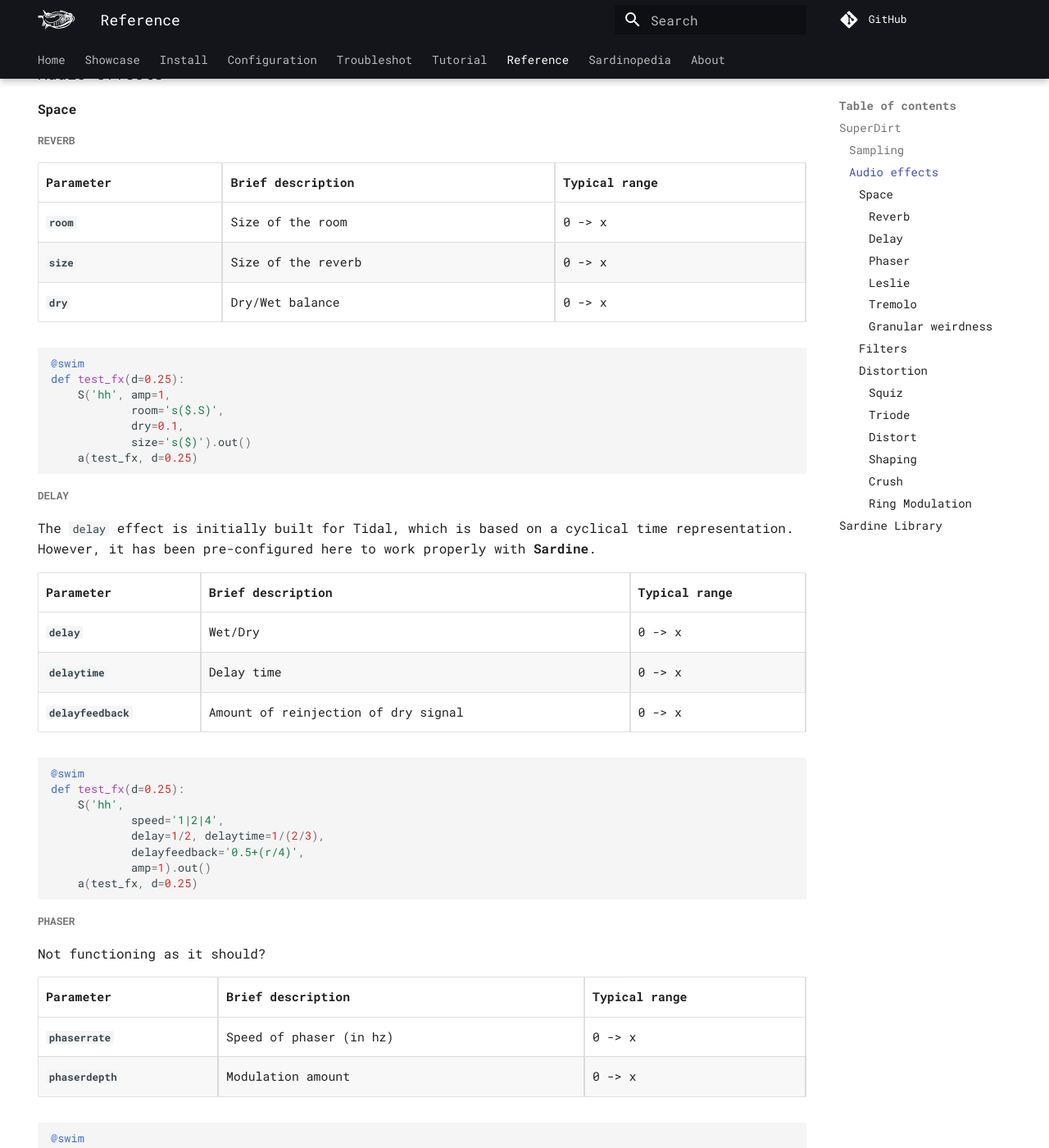
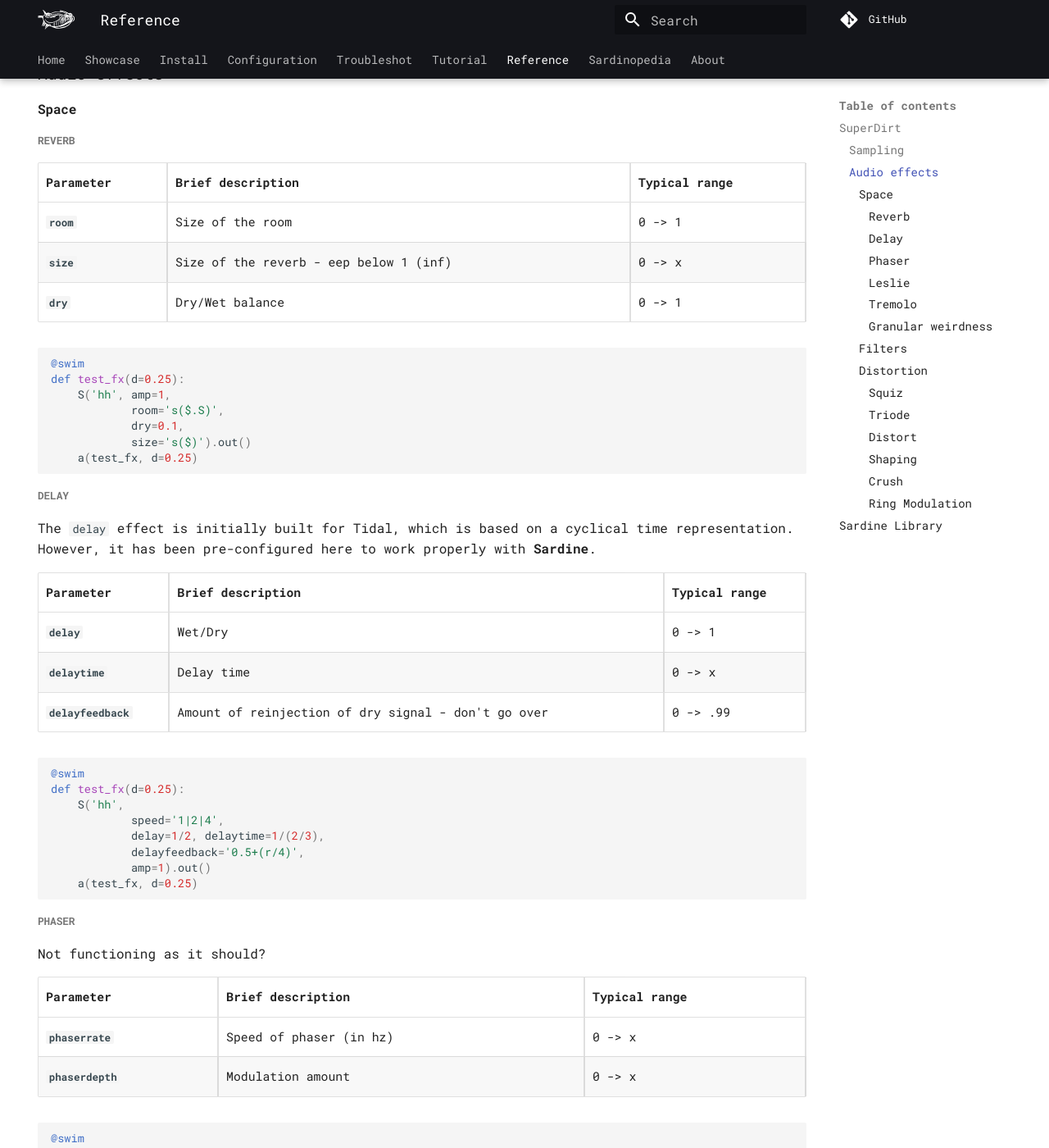
Before and after one commit to EmmaleeBonderud0325/sardine, an MkDocs documentation site: the page built from docs/reference.md, in a window 1280 px wide and 1400 px high, scrolled down 1530 px. Shown: the whole window at 82% size. Built offline with MkDocs 1.6.1 and Material for MkDocs 9.7.7, drawn with Linux system fonts in a browser that asks for light colours; comment, search, counter and statistics services are not loaded; some of the changed text lies outside the part shown.

Commit message:
edits to SD effects settings
Changed some values in typical ranges

````diff
--- a/docs/reference.md
+++ b/docs/reference.md
@@ -87,9 +87,9 @@ th, td {
 
 | Parameter         | Brief description                                          | Typical range|
 |-------------------|------------------------------------------------------------|--------------|
-|**`room`**         |Size of the room                                            |0 -> x        |
-|**`size`**         |Size of the reverb                                          |0 -> x        |
-|**`dry`**          |Dry/Wet balance                                             |0 -> x        |
+|**`room`**         |Size of the room                                            |0 -> 1        |
+|**`size`**         |Size of the reverb - eep below 1 (inf)                      |0 -> x        |
+|**`dry`**          |Dry/Wet balance                                             |0 -> 1        |
 
 ```python
 @swim
@@ -107,9 +107,9 @@ The `delay` effect is initially built for Tidal, which is based on a cyclical ti
 
 | Parameter         | Brief description                                          | Typical range|
 |-------------------|------------------------------------------------------------|--------------|
-|**`delay`**        |Wet/Dry                                                     |0 -> x        |
+|**`delay`**        |Wet/Dry                                                     |0 -> 1        |
 |**`delaytime`**    |Delay time                                                  |0 -> x        |
-|**`delayfeedback`**|Amount of reinjection of dry signal                         |0 -> x        |
+|**`delayfeedback`**|Amount of reinjection of dry signal - don't go over         |0 -> .99      |
 
 
 ```python
@@ -151,7 +151,7 @@ This is a simple emulation of a Leslie rotating speaker typically used in music
 |-------------------|------------------------------------------------------------|--------------|
 |**`leslie`**       |Dry/Wet                                                     |0 -> x        |
 |**`lrate`**        |Rate                                                        |0 -> x        |
-|**`lsize`**       |Wooden cabinet size (in meters)                             |0 -> x        |
+|**`lsize`**        |Wooden cabinet size (in meters)                             |0 -> x        |
 
 ```python
 @swim
````
Also changed, not shown: other parts of docs/reference.md (+6 -6 lines).
